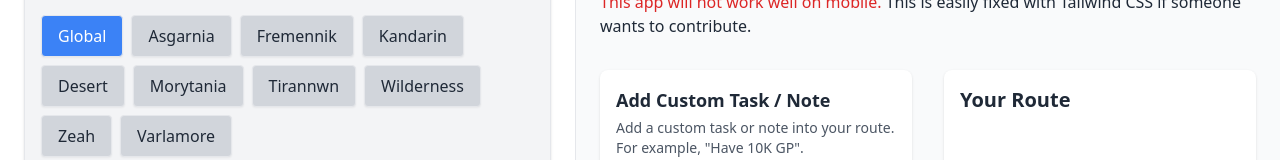
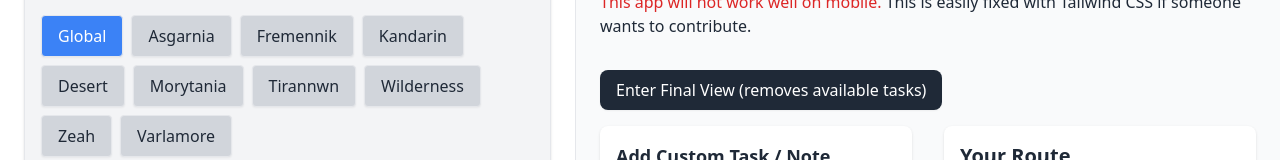
Before and after one commit to robert-w-gries/myroutebuddy, a Nuxt app: page / in a window 1280 px wide. Shown: the part 202-362 px from the top of the page. Built offline with nearby package versions, Linux system fonts and the light colour scheme.

Commit message:
add a final view (#27)

```diff
--- a/app.vue
+++ b/app.vue
@@ -153,13 +153,32 @@
             this GitHub and contribute.
           </a>
         </h2>
-        <h3 class="text-md mb-8 text-gray-800 dark:text-gray-200"><span class="text-red-600">This app will not work well on mobile.</span> This is easily fixed with Tailwind CSS if someone wants to contribute.</h3>
-        <div class="grid grid-cols-1 md:grid-cols-2 gap-8">
-          <!-- Available Tasks -->
-          <TaskList :tasks="filteredTasks" @add-task="addTask" />
+        <h3 class="text-md mb-8 text-gray-800 dark:text-gray-200">
+  <span class="text-red-600">This app will not work well on mobile.</span> This is easily fixed with Tailwind CSS if someone wants to contribute.
+        </h3>
 
-          <!-- Your Route -->
-          <RouteBuilder :route="route" @update-route="updateRoute" />
+        <!-- Final View Toggle Button -->
+        <button
+          @click="toggleFinalView"
+          class="mb-4 bg-gray-800 text-white px-4 py-2 rounded-lg shadow-sm hover:bg-gray-700 transition dark:bg-gray-100 dark:text-gray-800 dark:hover:bg-gray-200"
+        >
+          {{ isFinalView ? 'Exit Final View (removes available tasks)' : 'Enter Final View (removes available tasks)' }}
+        </button>
+
+        <!-- Adjusted Content Based on Final View State -->
+        <div>
+          <div v-if="!isFinalView" class="grid grid-cols-1 md:grid-cols-2 gap-8">
+            <!-- Available Tasks -->
+            <TaskList :tasks="filteredTasks" @add-task="addTask" />
+
+            <!-- Your Route -->
+            <RouteBuilder :route="route" @update-route="updateRoute" />
+          </div>
+
+          <div v-else>
+            <!-- Your Route Spanning Full Width -->
+            <RouteBuilder :route="route" @update-route="updateRoute" :isFinalView="true" />
+          </div>
         </div>
       </div>
     </div>
@@ -193,6 +212,7 @@ export default {
       savedRoutes: {},
       selectedRoute: '',
       importedRoute: '',
+      isFinalView: false,
       changeLog: [
       {
         date: 'November 22, 2024',
@@ -312,6 +332,9 @@ export default {
         localStorage.setItem('theme', 'dark'); // Save theme to local storage
       }
     },
+    toggleFinalView() {
+      this.isFinalView = !this.isFinalView;
+    },
     loadTasks() {
       axios
         .get('./tasks.json')
--- a/components/RouteBuilder.vue
+++ b/components/RouteBuilder.vue
@@ -1,5 +1,5 @@
 <template>
-    <div class="p-4 bg-white rounded-lg shadow dark:bg-gray-800">
+    <div :class="['p-4 bg-white rounded-lg shadow dark:bg-gray-800', isFinalView ? 'w-full' : '']">
       <h2 class="text-xl font-bold mb-4 text-gray-800 dark:text-gray-200">Your Route</h2>
       <Container
         :get-child-payload="getTaskPayload"
@@ -83,6 +83,10 @@
   export default {
     props: {
       route: Array,
+      isFinalView: {
+      type: Boolean,
+      default: false,
+    },
     },
     methods: {
       getTaskPayload(index) {
```
